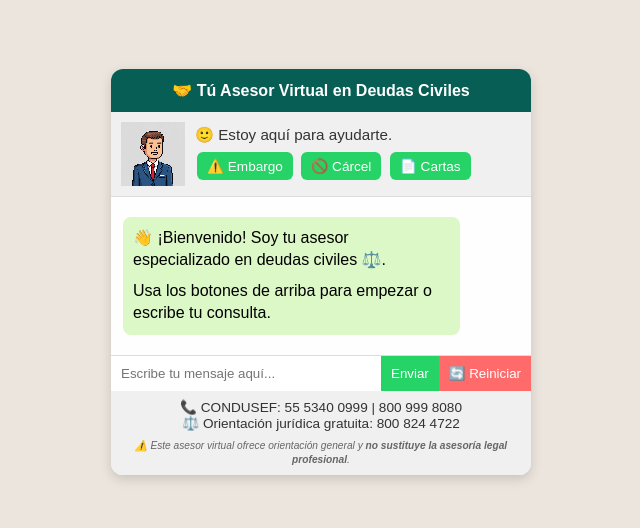
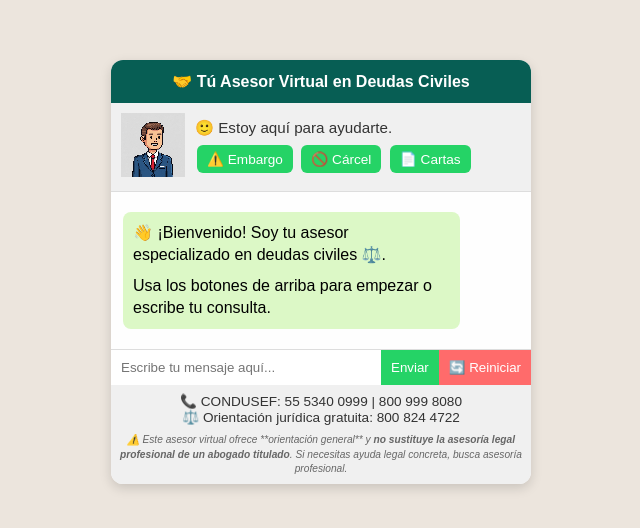
Before and after one commit to musicpreven-spec/asesor-fronted, a website: page index.html in a window 1280 px wide. Shown: the part 128-656 px from the top of the page, without its empty margins (319-959 px from the left). Drawn offline with Linux system fonts and the light colour scheme.

Commit message:
Update index.html

```diff
--- a/index.html
+++ b/index.html
@@ -8,11 +8,17 @@
 </head>
 <body>
   <div class="chat-container">
+
+    <!-- CABECERA -->
     <div class="chat-header">🤝 Tú Asesor Virtual en Deudas Civiles</div>
 
-    <!-- ASESOR FIJO ARRIBA -->
+    <!-- ASESOR FIJO ARRIBA con parpadeo -->
     <div class="advisor sticky">
-      <img id="advisor-img" src="assets/advisor-happy.png" alt="Asesor virtual">
+      <div class="advisor-wrapper">
+        <img id="advisor-img" src="assets/advisor-happy.png" alt="Asesor virtual">
+        <div class="blink" aria-hidden="true"></div>
+      </div>
+
       <div class="advisor-info">
         <p id="advisor-status">🙂 Hola, soy tu asesor virtual. Estoy aquí para ayudarte.</p>
         <div class="quick-actions">
@@ -23,22 +29,26 @@
       </div>
     </div>
 
-    <div class="chat-box" id="chat-box"></div>
+    <!-- CAJA DE CHAT (mensajes) -->
+    <div id="chat-box" class="chat-box" role="log" aria-live="polite"></div>
 
+    <!-- INPUT -->
     <div class="input-container">
       <input type="text" id="user-input" placeholder="Escribe tu mensaje aquí..." autocomplete="off" />
       <button id="send-btn">Enviar</button>
       <button id="reset-btn" class="reset">🔄 Reiniciar</button>
     </div>
 
+    <!-- FOOTER con contacto y DISCLAIMER -->
     <div class="footer">
       📞 CONDUSEF: 55 5340 0999 | 800 999 8080 <br>
       ⚖️ Orientación jurídica gratuita: 800 824 4722
-      <div class="disclaimer">
-        ⚠️ Este asesor virtual ofrece orientación general y
-        <strong>no sustituye la asesoría legal profesional</strong>.
+      <div class="disclaimer" role="note">
+        ⚠️ Este asesor virtual ofrece **orientación general** y <strong>no sustituye la asesoría legal profesional de un abogado titulado</strong>.
+        Si necesitas ayuda legal concreta, busca asesoría profesional.
       </div>
     </div>
+
   </div>
 
   <script src="script.js"></script>
```
